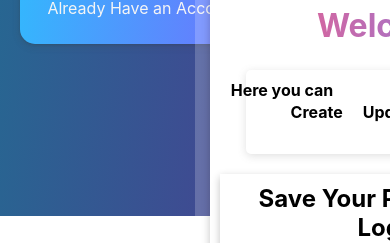
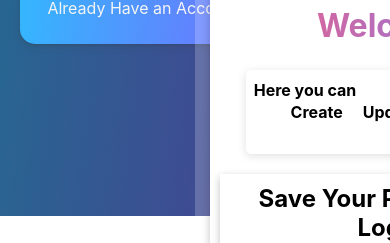
Before and after one commit to AlthafAhd07/task-monitoring-website, a React (Create React App) app: page /register in a window 390 px wide. Shown: the part 628-871 px from the top of the page. Built offline with nearby package versions, Linux system fonts and the light colour scheme; no server answers.

Commit message:
some changes in layer out

```diff
--- a/src/components/welcomeAlert/style.css
+++ b/src/components/welcomeAlert/style.css
@@ -47,6 +47,7 @@
   margin-top: 40px;
   margin-bottom: 20px;
   padding-block: 10px;
+  overflow: hidden;
 
   border-radius: 5px;
   box-shadow: rgba(99, 99, 99, 0.2) 0px 2px 8px 0px;
@@ -67,6 +68,7 @@
   position: relative;
   right: 108px;
 }
+
 .welcome__firstPart > ul {
   display: flex;
   gap: 20px;
@@ -108,3 +110,17 @@
   text-align: center;
   font-size: 1.2rem;
 }
+@media (max-width: 440px) {
+  .welcome__firstPart > p {
+    right: 98px;
+  }
+  .welcome__firstPart > span {
+    left: 105px;
+  }
+}
+
+@media (max-width: 400px) {
+  .welcome__firstPart > p {
+    right: 85px;
+  }
+}
```
